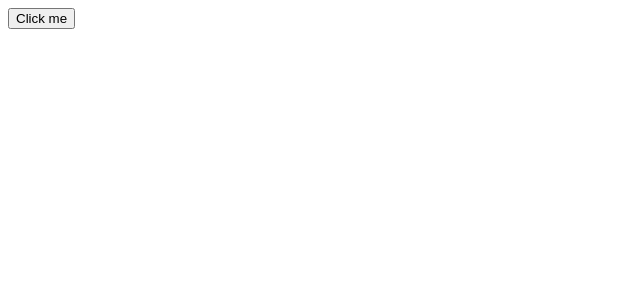
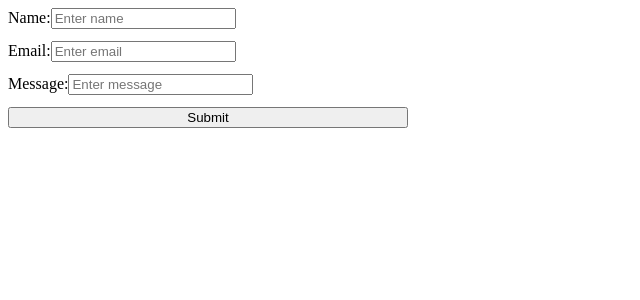
Before and after one commit to piyushnanwani/react-state, a React (Vite) app: page / in a window 1280 px wide. Shown: the top 300 px of the page, without its empty margins (0-640 px from the left). Built offline with nearby package versions, Linux system fonts and the light colour scheme.

Commit message:
controlled form example

```diff
--- /dev/null
+++ b/src/ControlledForm.tsx
@@ -0,0 +1,69 @@
+import React, { useState } from "react";
+
+export default function ControlledForm() {
+  const [name, setName] = useState<string>("");
+  const [email, setEmail] = useState<string>("");
+  const [message, setMessage] = useState<string>("");
+
+  const handleChange = (e: React.ChangeEvent<HTMLInputElement>) => {
+
+
+    const { name, value } = e.target; // object destructuring
+    // console.log(name, value);
+
+    if (name === "name") setName(value);
+    else if (name === "email") setEmail(value);
+    else if (name === "message") setMessage(value);
+  };
+
+  const handleSubmit = (e: FormEvent<HTMLFormElement>) => {
+    e.preventDefault();
+    alert("Form submit " + name + " " + message + " " + email)
+  }
+  return (
+    <form
+      onSubmit={handleSubmit}
+      style={{
+        display: "flex",
+        flexDirection: "column",
+        gap: "12px",
+        maxWidth: "400px"
+      }}
+    >
+      <div>
+        <label htmlFor="name">Name:</label>
+        <input
+          name="name"
+          type="text"
+          value={name}
+          onChange={handleChange}
+          placeholder="Enter name"
+        />
+      </div>
+
+      <div>
+        <label htmlFor="email">Email:</label>
+        <input
+          name="email"
+          type="text"
+          value={email}
+          onChange={handleChange}
+          placeholder="Enter email"
+        />
+      </div>
+
+      <div>
+        <label htmlFor="message">Message:</label>
+        <input
+          name="message"
+          type="text"
+          value={message}
+          onChange={handleChange}
+          placeholder="Enter message"
+        />
+      </div>
+
+      <button type="submit">Submit</button>
+    </form>
+  );
+}
--- a/src/Form.tsx
+++ b/src/Form.tsx
@@ -22,6 +22,9 @@ const FormComponent: React.FC = () => {
 
   return (
     <form onSubmit={handleSubmit} >
+
+      {/* <input type="text" />  */}
+
       <input
         value={name}
         type="text"
@@ -35,4 +38,5 @@ const FormComponent: React.FC = () => {
   )
 }
 
+
 export default FormComponent;
--- a/src/main.tsx
+++ b/src/main.tsx
@@ -4,12 +4,14 @@ import { createRoot } from 'react-dom/client'
 // import App from './App.tsx'
 // import FormComponent from "./Form.tsx"
 
-import MouseEventsExample from './MouseEventsExample.tsx';
+// import MouseEventsExample from './MouseEventsExample.tsx';
+import ControlledForm from "./ControlledForm.tsx";
 
 createRoot(document.getElementById("root")!).render(
   <StrictMode>
     {/* <App /> */}
     {/* <FormComponent /> */}
-    <MouseEventsExample />
+    {/* <MouseEventsExample /> */}
+    <ControlledForm />
   </StrictMode>
 );
```
